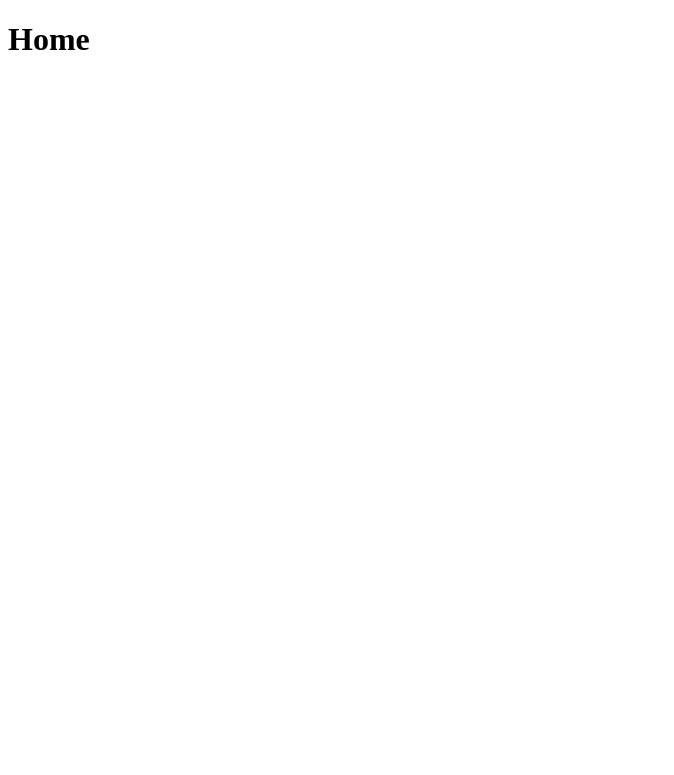
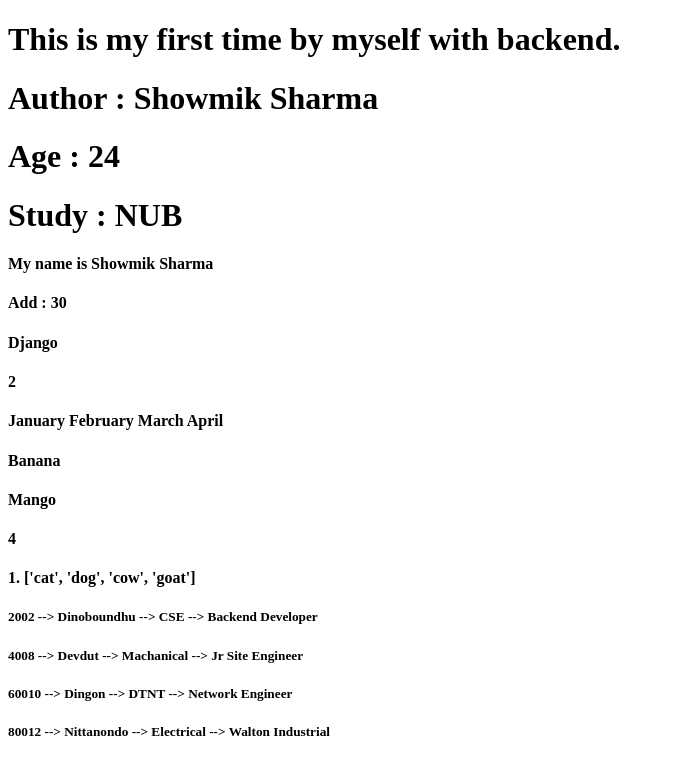
Before and after one commit to showmik-sharma-dinoboundhu/SOFTWARE__DEVELOPMENT__PROJECT__WITH__-PHITRON-, a Django app: page /first_app/ in a window 1280 px wide. Before the commit the part shown is almost empty. Shown: the top 775 px of the page, without its empty margins (0-674 px from the left). Run offline with Django 5.2, Linux system fonts and the light colour scheme.

Commit message:
Rest of Backend project

```diff
--- /dev/null
+++ b/Week-03_Introduction_To_DJango/Module-10.5_Practice_Day_04/Try_To_Create_Project/first_app/tempCodeRunnerFile.py
@@ -0,0 +1 @@
+Courses
--- a/Week-03_Introduction_To_DJango/Module-10.5_Practice_Day_04/Try_To_Create_Project/first_app/templates/html/home.html
+++ b/Week-03_Introduction_To_DJango/Module-10.5_Practice_Day_04/Try_To_Create_Project/first_app/templates/html/home.html
@@ -7,5 +7,47 @@
 </head>
 <body>
     <h1>This is my first time by myself with backend.</h1>
+
+    <h1> Author : {{Author}}</h1>
+    <h1>Age : {{Age}}</h1>
+    <h1>Study : {{Study}}</h1>
+
+
+    {% if Age >= 20 and Study == "NUB" %}
+        <h4>My name is Showmik Sharma</h4>
+
+    {% else %}
+        <h4>I don't know you.</h4>
+
+    {% endif %}
+
+    {% comment %} Add Filter {% endcomment %}
+    <h4>Add : {{ 20 | add:"10" }}</h4>
+
+    <h4>{{ 'django' | capfirst }}</h4>
+
+    {% comment %} wordcount {% endcomment %}
+    <h4>{{ Author | wordcount }}</h4>
+
+    <h4>{{ "January - February - March - April" | cut:"-" }}</h4>
+
+    <h4>{{ Fruits | first }}</h4>
+    <h4>{{ Fruits | last }}</h4>
+    <h4>{{ Fruits | length }}</h4>
+
+
+    <h4>{{ Animal | linenumbers }}</h4>
+
+
+
+
+
+
+    {% for i in Courses %}
+        <h5>{{i.id}} --> {{i.Name}} --> {{i.Study}} --> {{i.Profesion}}</h5>
+
+    {% endfor %}
+
+
 </body>
 </html>
--- /dev/null
+++ b/Week-03_Introduction_To_DJango/Module-10.5_Practice_Day_04/Try_To_Create_Project/first_app/templates/html/tempCodeRunnerFile.html
@@ -0,0 +1 @@
+>
--- a/Week-03_Introduction_To_DJango/Module-10.5_Practice_Day_04/Try_To_Create_Project/first_app/views.py
+++ b/Week-03_Introduction_To_DJango/Module-10.5_Practice_Day_04/Try_To_Create_Project/first_app/views.py
@@ -1,5 +1,41 @@
 from django.shortcuts import render
 
 # Create your views here.
+
+
 def home(request):
-    return render(request, "home.html")
+    d = {"Author" : "Showmik Sharma",
+         "Age" : 24,
+         "Study" : "NUB",
+         "Num" : [10, 20, 30],
+         "Fruits" : [ 'Banana', 'Apple', 'Orange', 'Mango'],
+         "Animal" : ['cat', 'dog', 'cow', 'goat'],
+         "Courses" : [
+             {
+                "id" : 2002,
+                "Name" : "Dinoboundhu",
+                "Study" : "CSE",
+                "Profesion": "Backend Developer",
+             },
+             {
+                "id" : 4008,
+                "Name" : "Devdut",
+                "Study" : "Machanical",
+                "Profesion": "Jr Site Engineer",
+
+             },
+             {
+                "id" : 60010,
+                "Name" : "Dingon",
+                "Study" : "DTNT",
+                "Profesion": "Network Engineer",
+             },
+             {
+                "id" : 80012,
+                "Name" : "Nittanondo",
+                "Study" : "Electrical",
+                "Profesion": "Walton Industrial",
+             }
+         ]
+        }
+    return render(request, "html/home.html", d)
```
